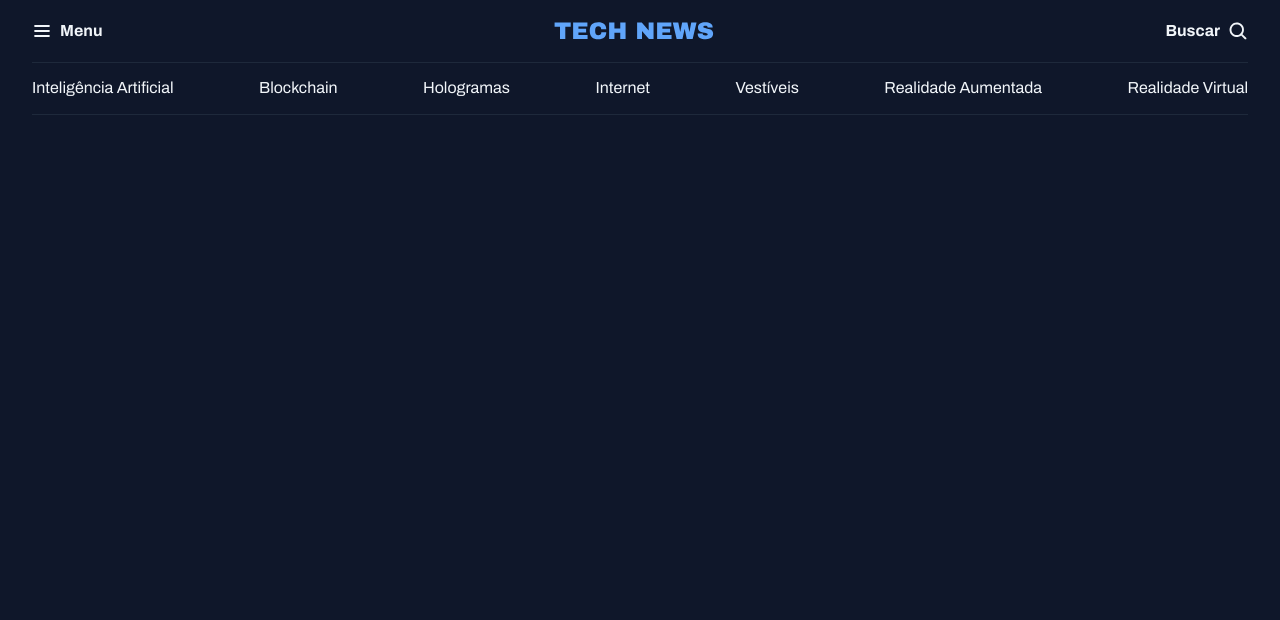
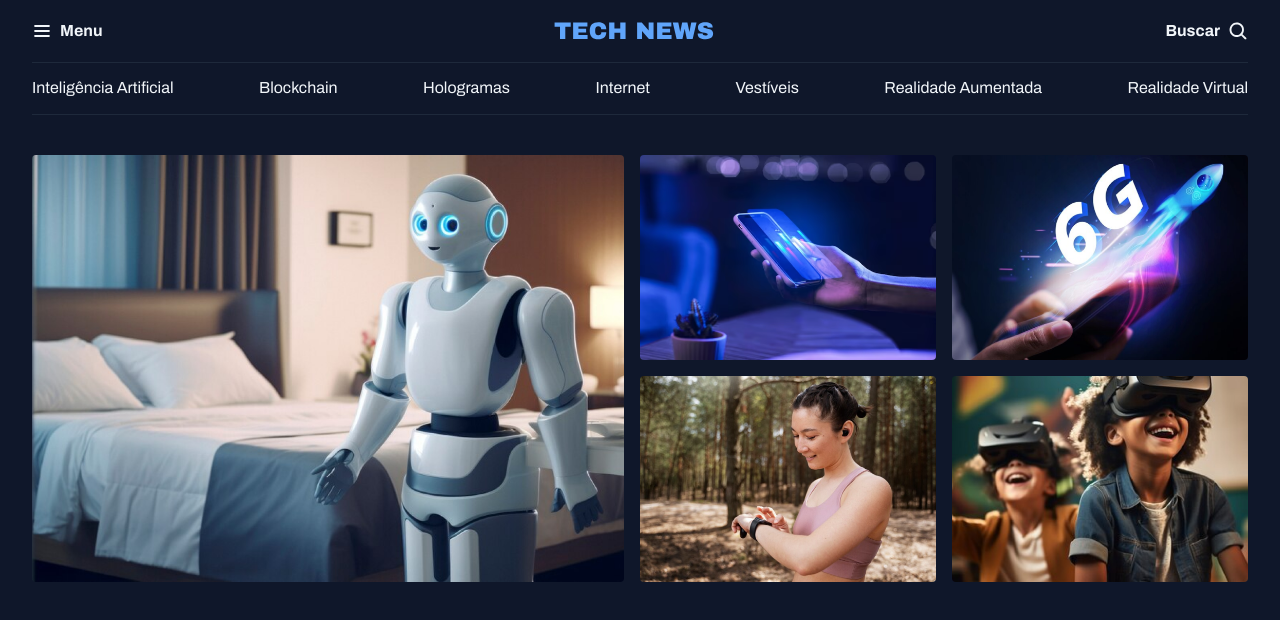
Before and after one commit to mmaisonette/portal-noticias, a plain HTML site: page index.html in a window 1280 px wide. Drawn offline with Linux system fonts and the light colour scheme.

Commit message:
chore: estruturando a sessao destaques

```diff
--- a/index.html
+++ b/index.html
@@ -34,6 +34,26 @@
       <a href="#">Realidade  Virtual</a>
     </nav>
   </header>
-
+  <main class="grid container">
+    <section id="featured" class="grid grid-flow-col gap-16">
+      <div>
+        <img src="assets/images/Image 01.png" alt="">
+      </div>
+      <div class="grid grid-flow-col-2 gap-16">
+        <div>
+          <img src="assets/images/Image 02.png" alt="">
+        </div>
+        <div>
+          <img src="assets/images/Image 03.png" alt="">
+        </div>
+        <div>
+          <img src="assets/images/Image 04.png" alt="">
+        </div>
+        <div>
+          <img src="assets/images/Image 05.png" alt="">
+        </div>
+    </div>
+    </section>
+  </main>
 </body>
 </html>
--- a/styles/global.css
+++ b/styles/global.css
@@ -39,13 +39,8 @@ h1, h2, h3 {
   font: inherit;
 }
 
-/* utility-first */
-.grid {
-  display: grid;
-}
-
-.grid-flow-col {
-  grid-auto-flow: column;
+img {
+  max-width: 100%;
 }
 
 .container {
@@ -53,3 +48,7 @@ h1, h2, h3 {
   padding-inline: 32px;
   margin-inline: auto;
 }
+
+main {
+  margin-top: 40px;
+}
--- a/styles/index.css
+++ b/styles/index.css
@@ -1,2 +1,4 @@
 @import url(global.css);
+@import url(utility.css);
 @import url(header.css);
+@import url(section.css);
--- /dev/null
+++ b/styles/section.css
@@ -0,0 +1,7 @@
+#featured {
+  img {
+    height: 100%;
+    object-fit: cover;
+    border-radius: 4px;
+  }
+}
--- /dev/null
+++ b/styles/utility.css
@@ -0,0 +1,16 @@
+/* utility-first */
+.grid {
+  display: grid;
+}
+
+.grid-flow-col {
+  grid-auto-flow: column;
+}
+
+.grid-flow-col-2 {
+  grid-template-columns: 1fr 1fr;
+}
+
+.gap-16 {
+  gap: 16px;
+}
```
